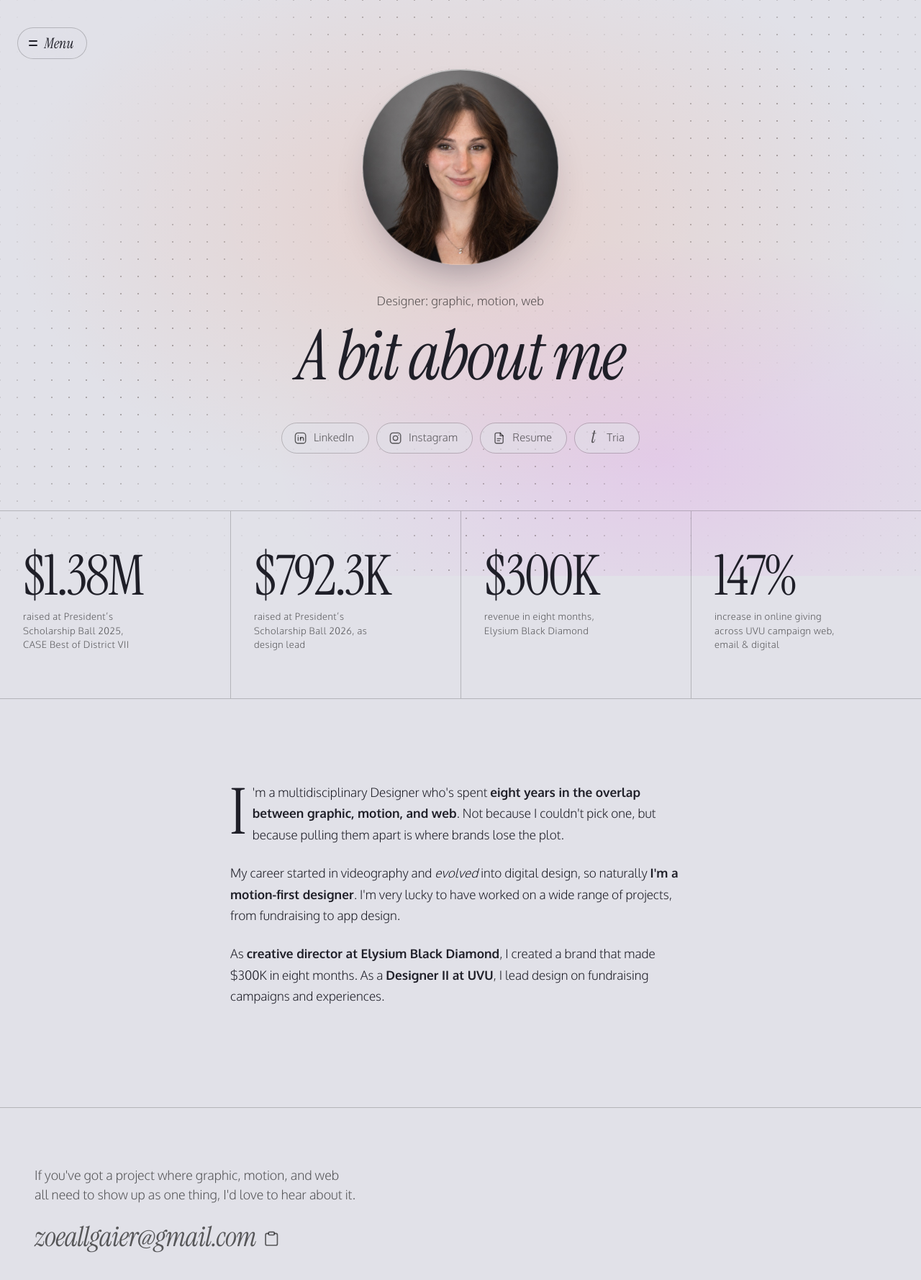
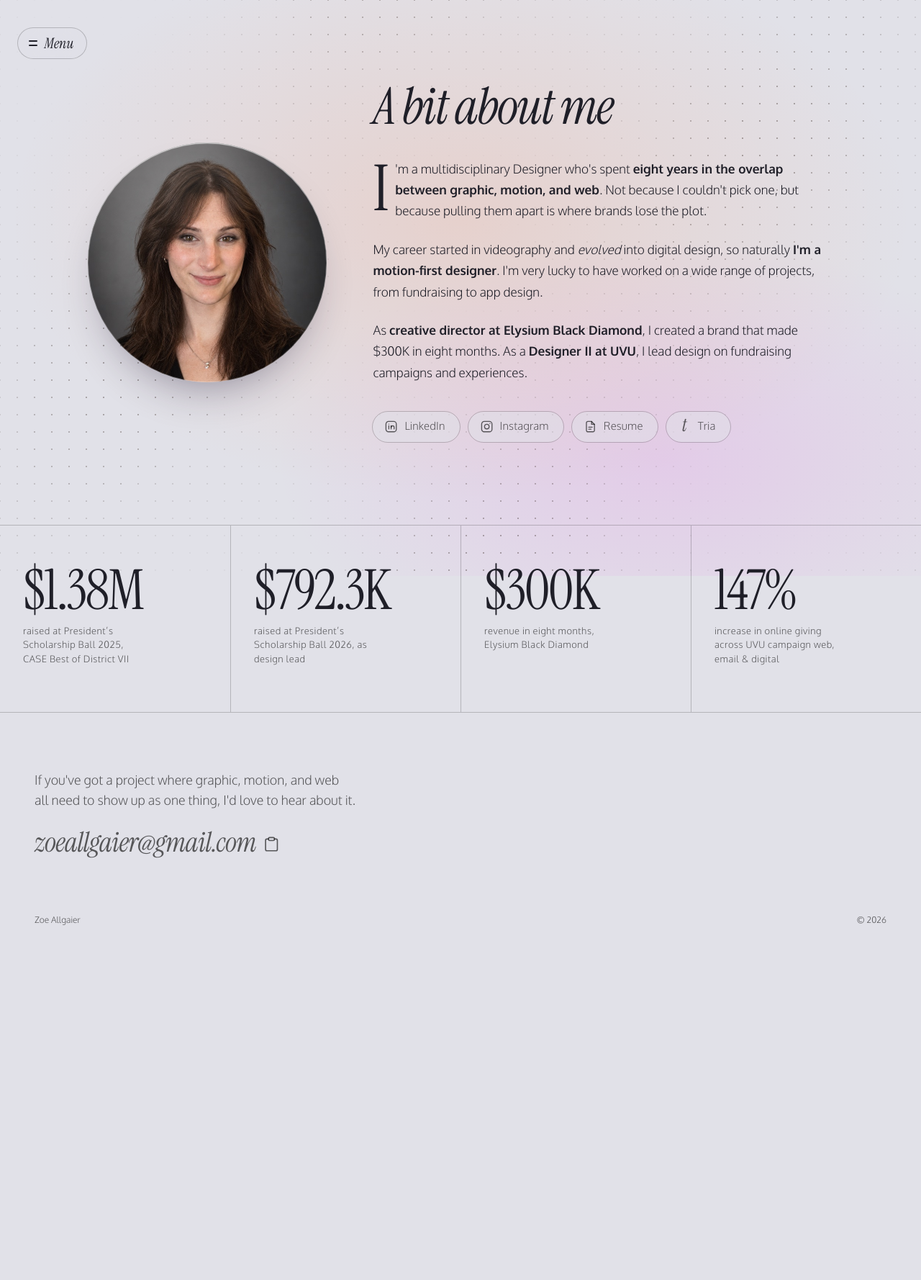
Before and after one commit to zoeallgaier/portfolio, a PHP site: page /about.html in a window 1280 px wide. Shown: the top 1778 px of the page at 72% size. After the commit the page ends 1285 px from the top, so only its background shows below. Run offline with PHP 8.4, Linux system fonts and the light colour scheme.

Commit message:
About: one intro section with portrait beside heading, copy and links; drop eyebrow; bigger portrait
Co-Authored-By: Claude Opus 5.5 <noreply@anthropic.com>

```diff
--- a/about.html
+++ b/about.html
@@ -34,15 +34,17 @@
 
   <main id="main-content" tabindex="-1" data-backdrop="about">
 
-    <!-- ── Hero: avatar, title, links ── -->
-    <section class="about-hero">
-
-      <figure class="avatar avatar--lg about-avatar">
+    <!-- ── Intro: portrait beside the heading + copy, links underneath ── -->
+    <section class="about-spread">
+      <figure class="avatar about-avatar">
         <img src="/_assets/zoeallgaier-sq.jpg" alt="Zoe Allgaier" width="640" height="640">
       </figure>
 
-      <p class="about-eyebrow">Designer: graphic, motion, web</p>
+      <div class="about-copy">
         <h1 class="about-title">A bit about me</h1>
+        <p class="about-lede"><span class="about-dropcap">I</span>'m a multidisciplinary Designer who's spent <strong>eight years in the overlap between graphic, motion, and web</strong>. Not because I couldn't pick one, but because pulling them apart is where brands lose the plot.</p>
+        <p>My career started in videography and <em>evolved</em> into digital design, so naturally <strong>I'm a motion-first designer</strong>. I'm very lucky to have worked on a wide range of projects, from fundraising to app design.</p>
+        <p>As <strong>creative director at Elysium Black Diamond</strong>, I created a brand that made $300K in eight months. As a <strong>Designer II at UVU</strong>, I lead design on fundraising campaigns and experiences.</p>
 
         <div class="about-actions">
           <a class="pill" href="https://www.linkedin.com/in/zoeallgaier/" target="_blank" rel="noopener">
@@ -61,6 +63,7 @@
             <span class="pill-icon pill-t" aria-hidden="true">t</span>
             <span>Tria</span>
           </a>
+        </div>
       </div>
     </section>
 
@@ -84,15 +87,6 @@
       </div>
     </section>
 
-    <!-- ── Story ── -->
-    <section class="about-spread">
-      <div class="about-copy">
-        <p class="about-lede"><span class="about-dropcap">I</span>'m a multidisciplinary Designer who's spent <strong>eight years in the overlap between graphic, motion, and web</strong>. Not because I couldn't pick one, but because pulling them apart is where brands lose the plot.</p>
-        <p>My career started in videography and <em>evolved</em> into digital design, so naturally <strong>I'm a motion-first designer</strong>. I'm very lucky to have worked on a wide range of projects, from fundraising to app design.</p>
-        <p>As <strong>creative director at Elysium Black Diamond</strong>, I created a brand that made $300K in eight months. As a <strong>Designer II at UVU</strong>, I lead design on fundraising campaigns and experiences.</p>
-      </div>
-    </section>
-
   </main>
 
   <footer id="contact" data-chrome="footer"></footer>
--- a/css/about.css
+++ b/css/about.css
@@ -1,7 +1,7 @@
 /* about.css — loaded alongside index.css (which supplies the .avatar and the
-   .pill). An editorial layout in three beats: a hero with the big round
-   avatar + links, a ruled row of figures, and the story (drop cap, pull
-   quote). */
+   .pill). An editorial layout in two beats: the intro (round portrait beside
+   the heading + story, drop cap, links underneath), then a ruled row of
+   figures. */
 
 /* Blur-in entrances (marginalia variant) — overrides base.css fadeUp
    for every animated element on this page. */
@@ -10,63 +10,47 @@
   to   { opacity: 1; transform: translateY(0);    filter: blur(0); }
 }
 
-/* ── Hero ── */
-.about-hero {
+/* ── Intro: portrait beside one reading column (heading, story, links),
+   the pair centred in the space beside the sidebar. The warm glow pooled
+   behind it is the sitewide backdrop's "about" palette (js/backdrop.js). ── */
+.about-spread {
+  --portrait: clamp(15rem, 26vw, 24rem);
   min-height: 88svh;
-  display: flex;
-  flex-direction: column;
+  display: grid;
+  grid-template-columns: var(--portrait) minmax(0, 40rem);
+  justify-content: center;
+  align-content: center;
   align-items: center;
-  justify-content: center;
-  text-align: center;
-  padding: 6rem 3rem 5rem;
-  border-bottom: 1px solid var(--rule);
+  gap: clamp(2.5rem, 5vw, 5rem);
+  padding: clamp(6rem, 9vw, 9rem) 3rem;
 }
 
-/* The warm glow pooled behind the avatar + title is the sitewide backdrop's
-   "about" palette now (js/backdrop.js). */
 .about-avatar {
-  margin-bottom: 2.5rem;
+  --size: var(--portrait);
   animation: fadeUp 1s cubic-bezier(0.16, 1, 0.3, 1) 0.1s both;
 }
 
-.about-eyebrow {
-  font-size: clamp(1rem, 1.3vw, 1.125rem);
-  letter-spacing: 0.01em;
-  color: var(--muted);
-  margin-bottom: 1.25rem;
-  animation: fadeUp 0.7s cubic-bezier(0.25, 0.8, 0.25, 1) 0.3s both;
+.about-copy {
+  animation: fadeUp 1s cubic-bezier(0.25, 0.8, 0.25, 1) 0.3s both;
 }
 
 .about-title {
   font-family: 'Instrument Serif', serif;
   font-style: italic;
   font-weight: 400;
-  font-size: clamp(3.25rem, 7.5vw, 7.5rem);
+  font-size: clamp(3rem, 5.5vw, 5.5rem);
   line-height: 0.95;
   letter-spacing: -0.03em;
   padding-bottom: 0.08em;       /* room for italic descenders */
-  margin-bottom: 2.5rem;
-  animation: fadeUp 1s cubic-bezier(0.25, 0.8, 0.25, 1) 0.4s both;
+  margin-bottom: 2rem;
 }
 
-/* ── Link buttons (the .pill itself lives in index.css) ── */
+/* ── Link buttons under the copy (the .pill itself lives in index.css) ── */
 .about-actions {
   display: flex;
   flex-wrap: wrap;
-  justify-content: center;
   gap: 0.75rem;
-  animation: fadeUp 0.8s cubic-bezier(0.25, 0.8, 0.25, 1) 0.6s both;
-}
-
-
-/* ── Story: one reading column, centred in the space beside the sidebar ── */
-.about-spread {
-  padding: clamp(5rem, 9vw, 9rem) 3rem;
-}
-
-.about-copy {
-  max-width: 40rem;
-  margin-inline: auto;
+  margin-top: 2.5rem;
 }
 
 .about-copy p {
@@ -111,11 +95,11 @@
 .about-pull::before { content: '“'; }
 .about-pull::after  { content: '”'; }
 
-/* ── Figures: straight under the hero, ruled off from the story ── */
+/* ── Figures: ruled off under the intro ── */
 .about-figures {
   display: grid;
   grid-template-columns: repeat(4, 1fr);
-  border-bottom: 1px solid var(--rule);
+  border-top: 1px solid var(--rule);
 }
 
 .about-figure {
@@ -149,25 +133,17 @@
   max-width: 22ch;
 }
 
-/* ── Desktop: centre the hero on the window, not on the column beside the
-   sidebar (the backdrop already runs under the glass) ── */
-@media (min-width: 769px) {
-  .about-hero {
-    margin-left: calc(-1 * var(--nav-inset));
-    padding-left: calc(3rem + var(--nav-inset));
-  }
-}
-
 /* ── Mobile ── */
 @media (max-width: 768px) {
-  .about-hero {
+  .about-spread {
+    --portrait: min(18rem, 76vw);
     min-height: auto;
+    grid-template-columns: minmax(0, 1fr);
+    gap: 2.5rem;
     padding: calc(4.5rem + env(safe-area-inset-top, 0px)) 1.5rem 4rem;
   }
 
-  .about-title { margin-bottom: 2rem; }
-
-  .about-spread { padding: 4rem 1.5rem; }
+  .about-avatar { justify-self: center; }
 
   .about-figures { grid-template-columns: 1fr; }
 
--- a/css/index.css
+++ b/css/index.css
@@ -173,9 +173,6 @@
     inset 0 0 0 1px rgba(255, 255, 255, 0.2);
 }
 
-/* Capped by height too, so the about hero still fits on one screen. */
-.avatar--lg { --size: min(clamp(14rem, 24vw, 22.75rem), 34svh); }
-
 /* ── Pills ──
    Glass link buttons, icon + label. Shared by the about + resume pages. */
 .pill {
```
Lines whose indentation alone changed are shown as unchanged.
